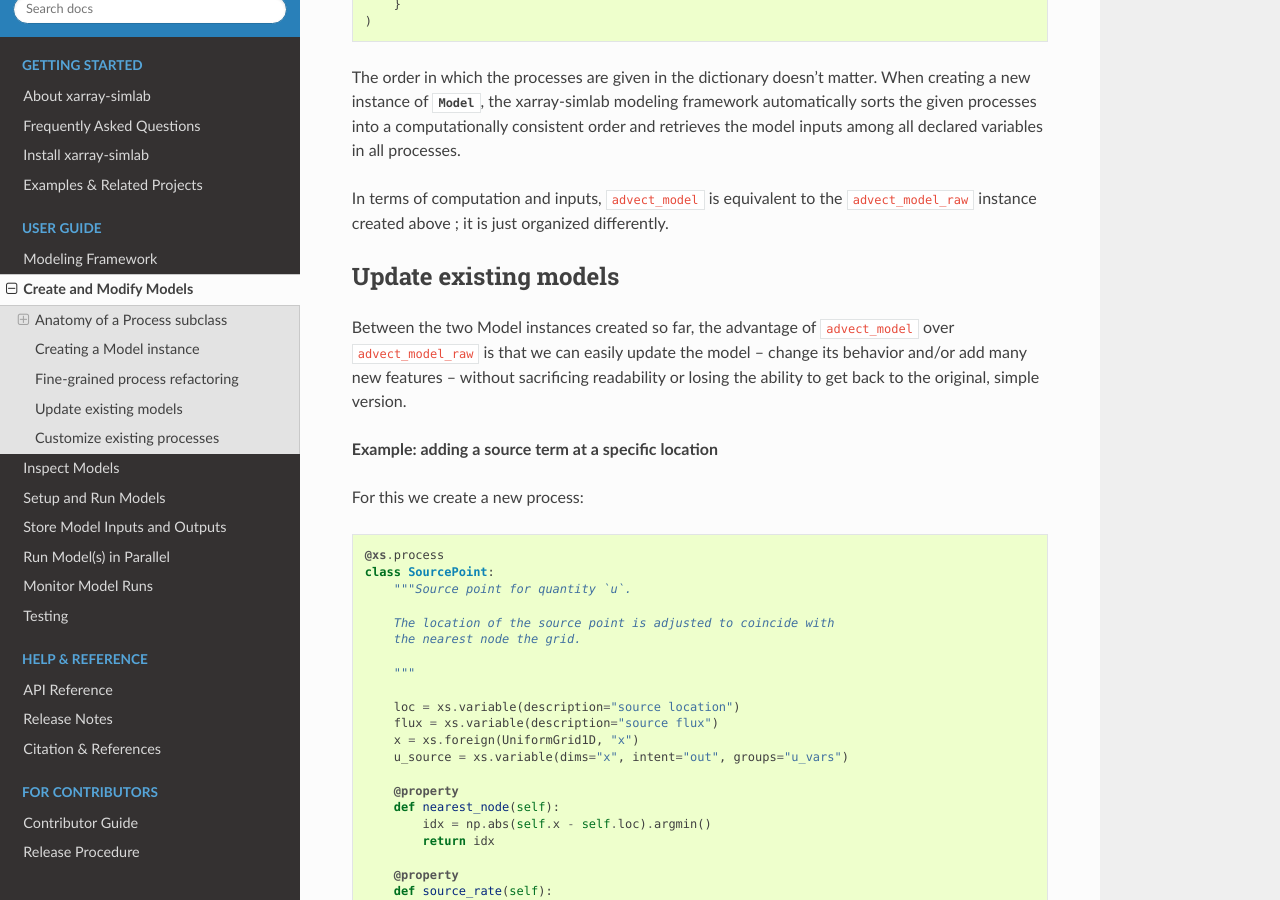
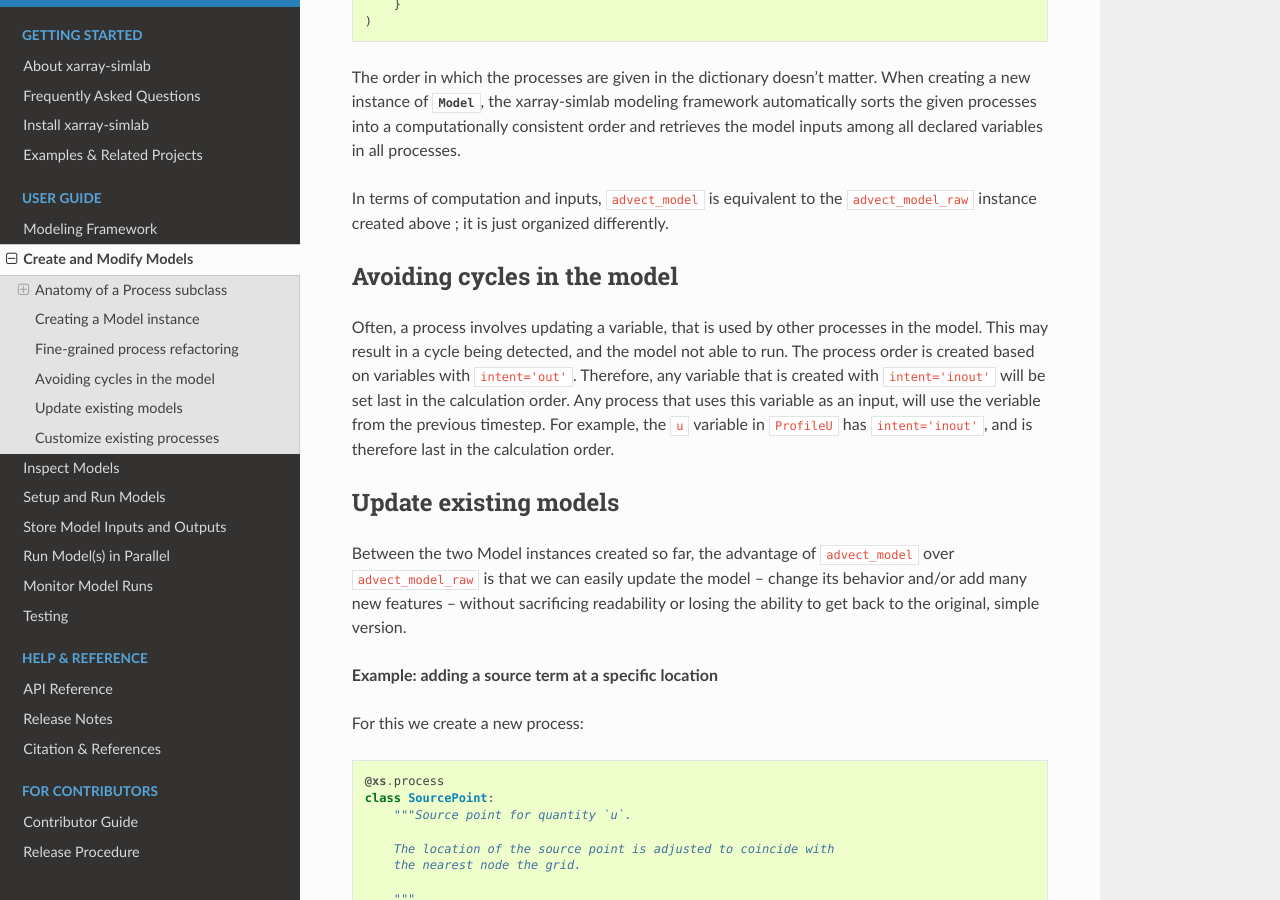
Before and after one commit to xarray-contrib/xarray-simlab, a Sphinx documentation site: the page built from doc/create_model.rst, in a window 1280 px wide and 900 px high, scrolled down 6472 px. Built offline with Sphinx 7.4.7 and the Read the Docs theme 2.0.0, drawn with Linux system fonts in a browser that asks for light colours; the version number could not be read and is left out.

Commit message:
some docs on avoiding cycles

```diff
--- a/doc/create_model.rst
+++ b/doc/create_model.rst
@@ -241,6 +241,16 @@ In terms of computation and inputs, ``advect_model`` is equivalent to the
 ``advect_model_raw`` instance created above ; it is just organized
 differently.
 
+Avoiding cycles in the model
+----------------------------
+Often, a process involves updating a variable, that is used by other processes in the model.
+This may result in a cycle being detected, and the model not able to run. The
+process order is created based on variables with ``intent='out'``. Therefore, any variable
+that is created with ``intent='inout'`` will be set last in the calculation order.
+Any process that uses this variable as an input, will use the veriable from the previous timestep.
+For example, the ``u`` variable in ``ProfileU`` has ``intent='inout'``, and is therefore last in the calculation order.
+
+
 Update existing models
 ----------------------
 
--- a/doc/framework.rst
+++ b/doc/framework.rst
@@ -273,7 +273,9 @@ in their computation.
 In a model, the processes and their dependencies together form the
 nodes and the edges of a Directed Acyclic Graph (DAG). The graph
 topology is fully determined by the ``intent`` set for each variable
-or foreign variable declared in each process. An ordering that is
+or foreign variable declared in each process. That is, a process depends on
+another process if and only if the 'parent' process has an ``intent='out'``
+variable, that is used by the 'child' process. An ordering that is
 computationally consistent can then be obtained using topological
 sorting. This is done at Model object creation. The same ordering is
 used at every stage of a model run.
```
